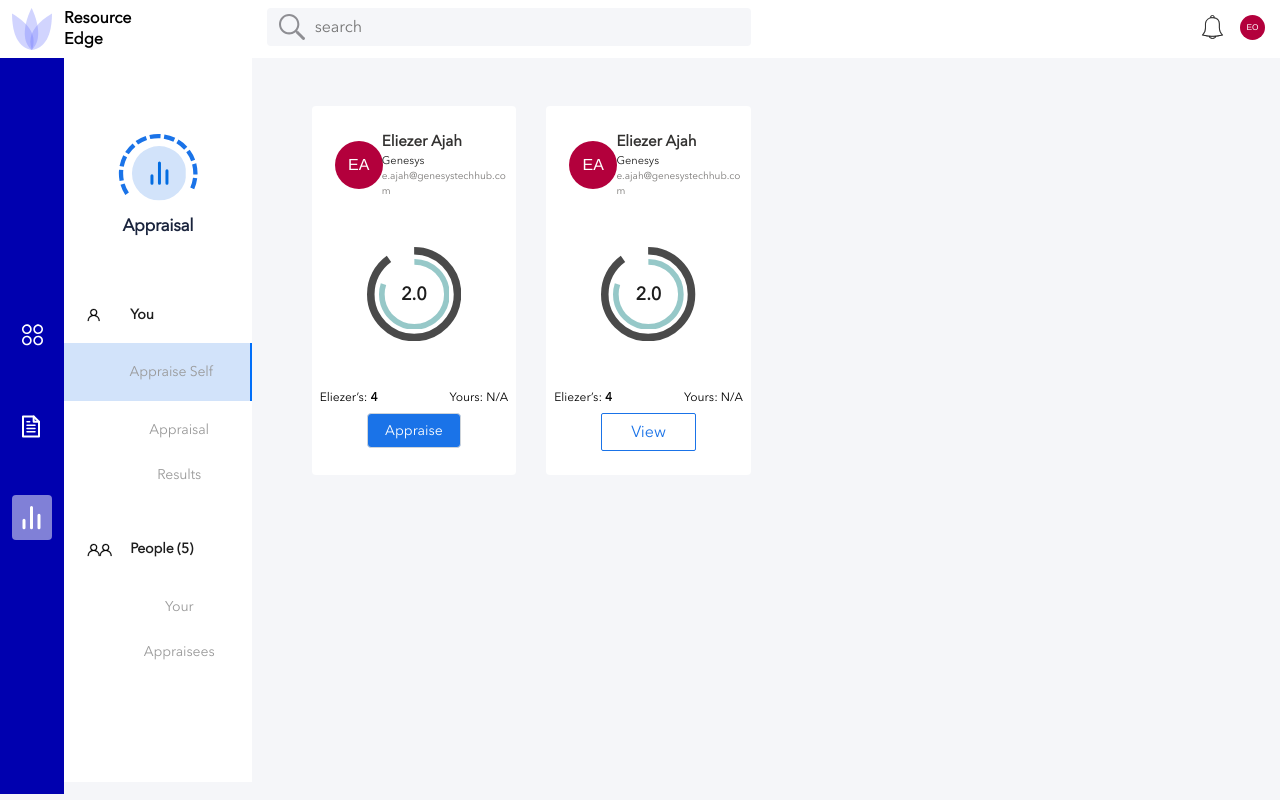
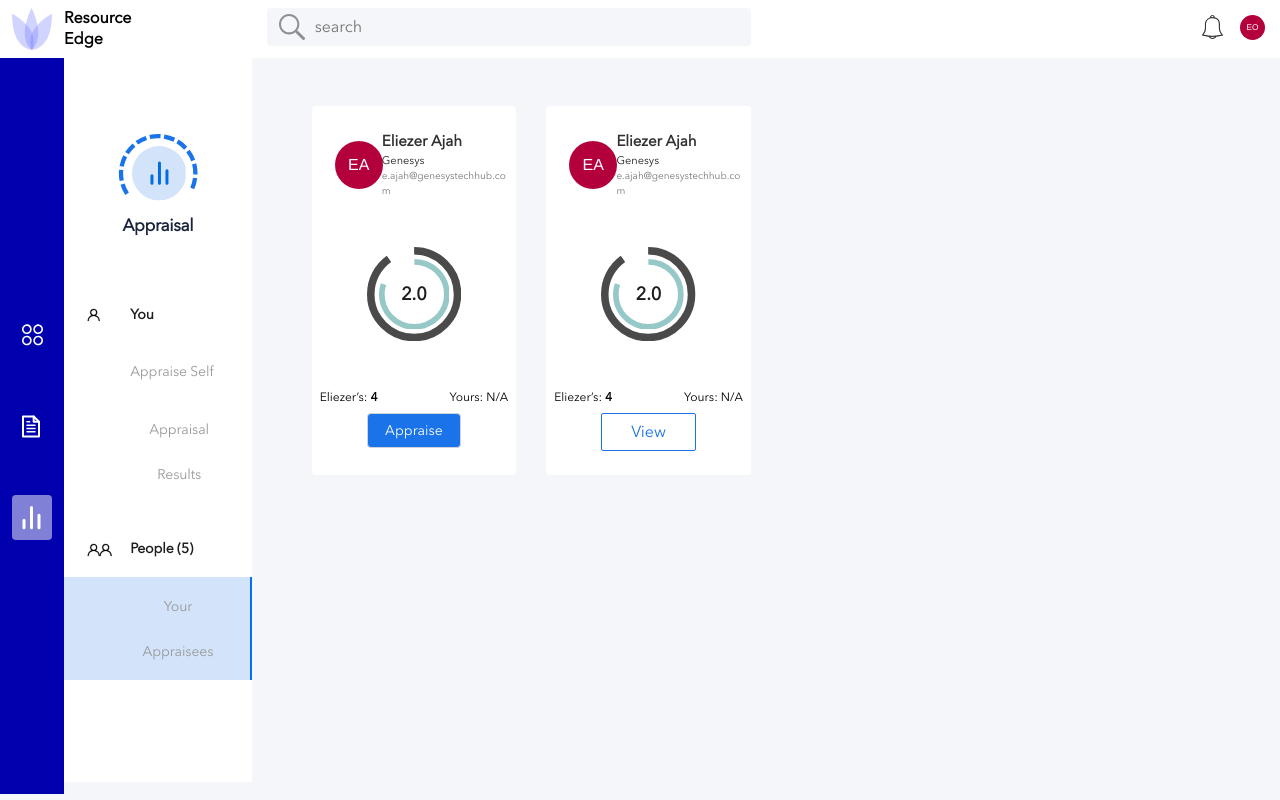
Before and after one commit to OkoyeApps/Resourceedge_Microservices, a React (Create React App) app: page /appraise/appraisees in a window 1280 px wide. Built offline with nearby package versions, Linux system fonts and the light colour scheme.

Commit message:
update on narrowbar and axios added

```diff
--- a/package.json
+++ b/package.json
@@ -6,6 +6,7 @@
     "@testing-library/jest-dom": "^4.2.4",
     "@testing-library/react": "^9.3.2",
     "@testing-library/user-event": "^7.1.2",
+    "axios": "^0.19.2",
     "react": "^16.13.0",
     "react-avatar": "^3.9.2",
     "react-circular-progressbar": "^2.0.3",
--- a/src/components/appraiseNav/appraiseNav.js
+++ b/src/components/appraiseNav/appraiseNav.js
@@ -14,9 +14,12 @@ function AppraiseNav(props) {
     }
 
     useEffect(() => {
-        console.log("props", props)
         if (props.location.pathname === '/appraisees/details' || props.location.pathname === '/appraisees') {
             setTab("appraise")
+        } else if (props.location.pathname === '/epa/view') {
+            setTab("view")
+        } else if (props.location.pathname === '/epa/upload') {
+            setTab('upload')
         }
     }, [props.location.pathname])
     return (
@@ -34,7 +37,6 @@ function AppraiseNav(props) {
             <section className="tab-section">
                 <ul style={{ marginTop: "1rem" }}>
                     <li className="subs">
-                        {/* <img src={youIcon} alt="you" className="mr-4" />You */}
                         <div className="w-75 mx-auto">
                             <div className="row">
                                 <div className="col-3"><img src={youIcon} alt="you" /></div>
@@ -42,8 +44,7 @@ function AppraiseNav(props) {
                             </div>
                         </div>
                     </li>
-                    <li onClick={() => { handleTab("view", 'epa/view') }} className={`${tab === "view" ? "tabbed" : ""}`}>
-                        {/* View */}
+                    <li onClick={() => { handleTab("view", '/epa/view') }} className={`${tab === "view" ? "tabbed" : ""}`}>
                         <div className="w-75 mx-auto">
                             <div className="row">
                                 <span className="col-3"></span>
@@ -51,7 +52,7 @@ function AppraiseNav(props) {
                             </div>
                         </div>
                     </li>
-                    <li onClick={() => { handleTab("upload", 'epa/upload') }} className={`${tab === "upload" ? "tabbed" : ""}`}>
+                    <li onClick={() => { handleTab("upload", '/epa/upload') }} className={`${tab === "upload" ? "tabbed" : ""}`}>
                         <div className="w-75 mx-auto">
                             <div className="row">
                                 <span className="col-3"></span>
@@ -65,7 +66,6 @@ function AppraiseNav(props) {
             <section className="tab-section">
                 <ul style={{ marginTop: "1rem" }}>
                     <li className="subs">
-                        {/* <img src={peopleIcon} alt="people" className="mr-3" />People (5) */}
                         <div className="w-75 mx-auto">
                             <div className="row">
                                 <div className="col-3"><img src={peopleIcon} alt="people" /></div>
--- a/src/components/appraiser-appraisalNav/appraiser-appraisalNav.js
+++ b/src/components/appraiser-appraisalNav/appraiser-appraisalNav.js
@@ -13,6 +13,16 @@ const AppraiserAppraisalNav = (props) => {
         setTab(selectedTab)
     }
 
+
+    useEffect(() => {
+        if (props.location.pathname === '/appraisal/self-evaluation') {
+            setTab("self")
+        } else if (props.location.pathname === '/employee_performance_agreement/view') {
+            setTab("appraisal")
+        } else if (props.location.pathname === '/appraise/appraisees') {
+            setTab('appraise')
+        }
+    }, [props.location.pathname])
 
 
     return (
@@ -40,7 +50,7 @@ const AppraiserAppraisalNav = (props) => {
                         <div className="w-75 mx-auto">
                             <div className="row">
                                 <span className="col-3"></span>
-                                <span className="col-9 d-flex align-items-center inner_sidebar_tabs">Appraise Self</span>
+                                <span className="col-9 d-flex align-items-center inner_sidebar_tabs">Appraise Self </span>
                             </div>
                         </div>
                     </li>
```
Also changed, not shown: 1 other file (tests, documents, lock files or other folders).
